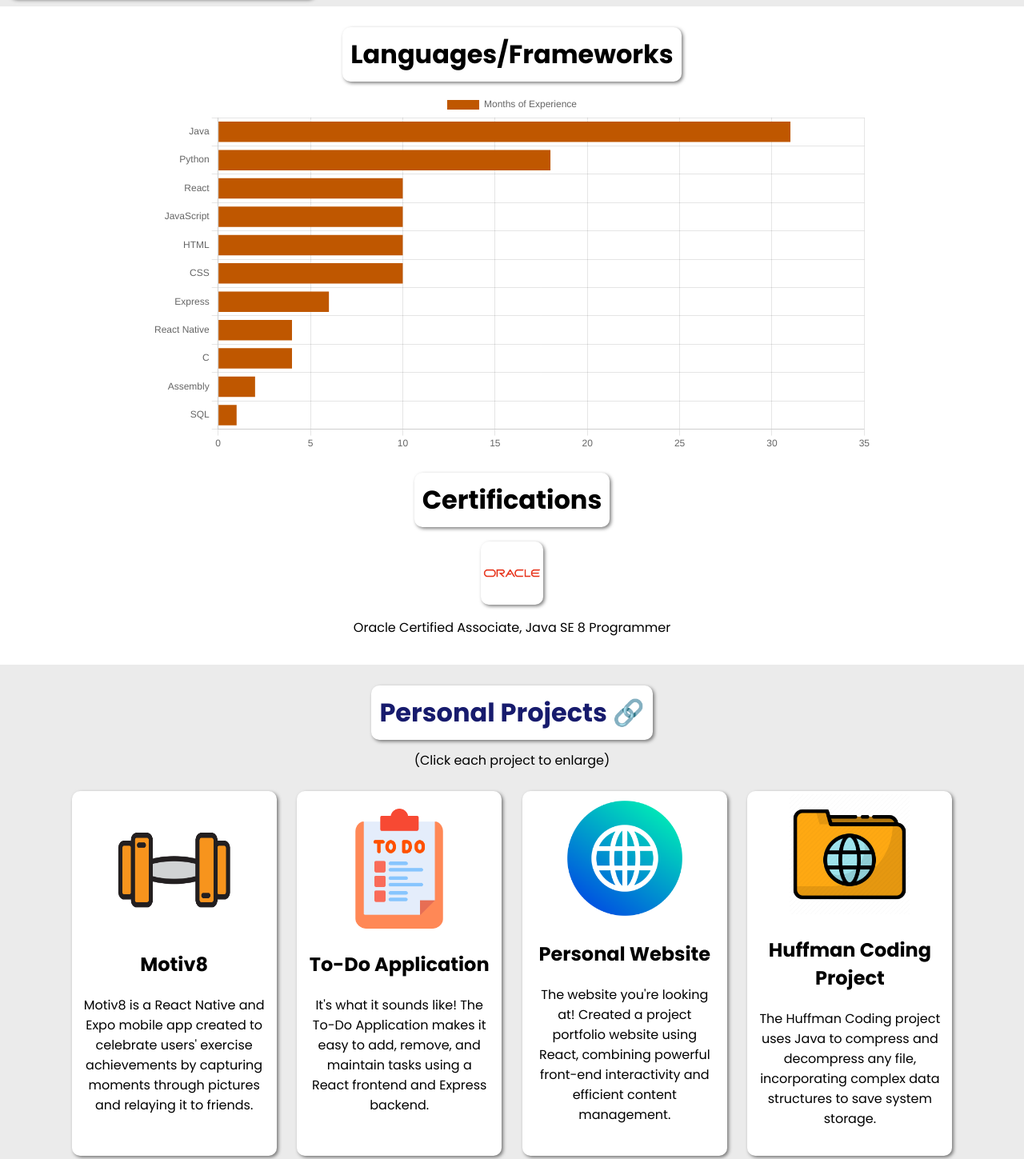
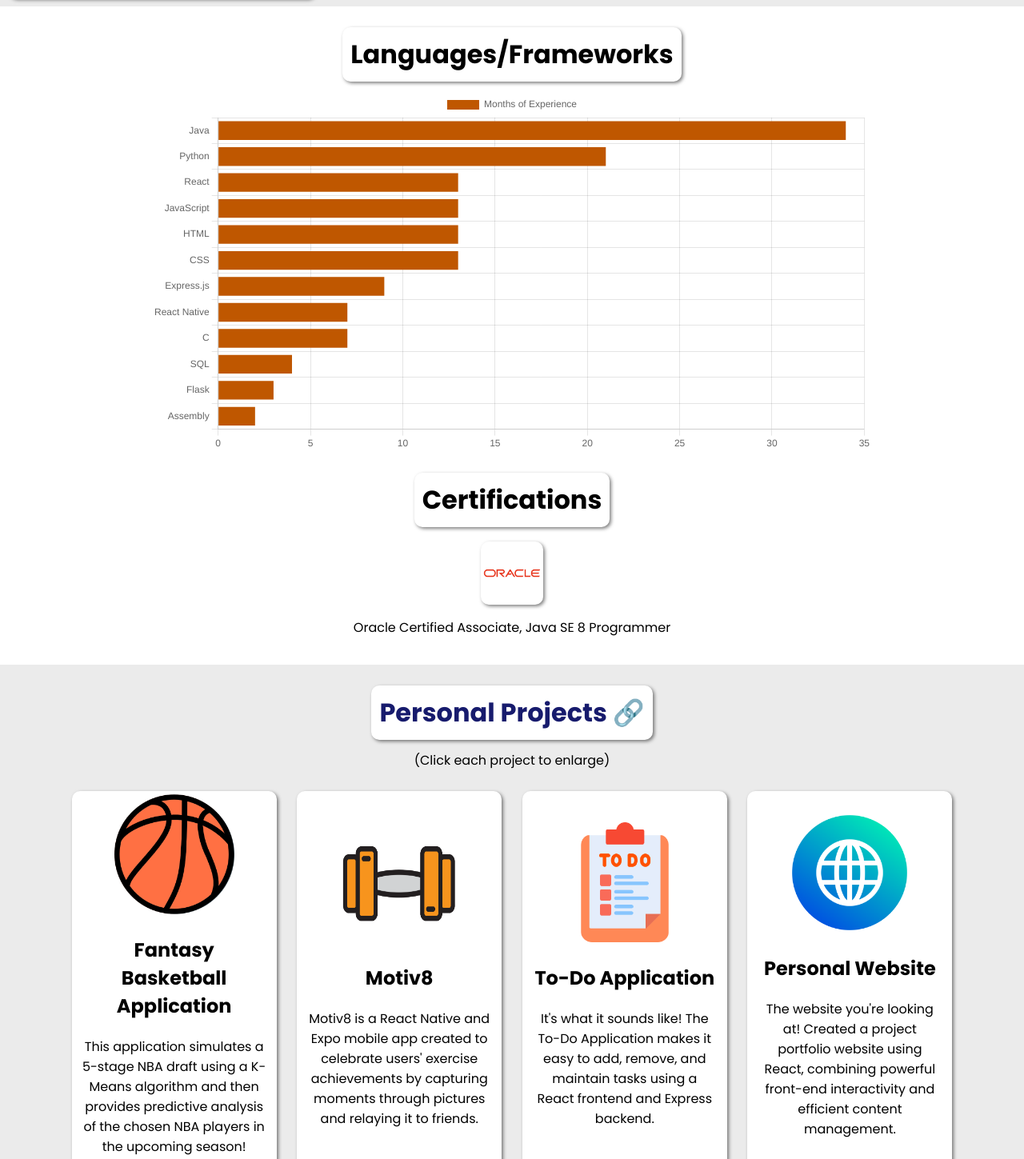
Before and after one commit to yashkukrecha/personalprojects, a React (Create React App) app in the folder personal-web/: page / in a window 1280 px wide. Shown: the part 541-1990 px from the top of the page at 80% size. Built offline with nearby package versions, Linux system fonts and the light colour scheme.

Commit message:
updated personal website

```diff
--- a/personal-web/src/Components/FullScreenComponent.js
+++ b/personal-web/src/Components/FullScreenComponent.js
@@ -8,6 +8,7 @@ export default function FullScreenComponent(props) {
     const pro = props.project.toLowerCase();
 
     const info = [
+        ["React", "Flask", "SQLAlchemy", "JavaScript", "Scikit Learn", "Pandas", "Seaborn"],
         ["React Native", "Expo Go", "Firebase", "JavaScript", "React Navigation", "Expo Camera/Image Integration"],
         ["React", "Firebase", "Express.js", "JavaScript", "Postman"],
         ["React", "JavaScript", "Chart.js"],
@@ -17,6 +18,7 @@ export default function FullScreenComponent(props) {
         ["Python", "TensorFlow", "Pandas", "NumPy"]];
 
     const data = [
+        "July 2024 - August 2024",
         "January 2024 - April 2024",
         "December 2023 - January 2024",
         "December 2023 - Present (Ongoing updates)",
--- a/personal-web/src/Components/Projects.js
+++ b/personal-web/src/Components/Projects.js
@@ -7,8 +7,9 @@ import {useState, useEffect} from 'react';
 
 export default function Projects() {
 
-    const list = ["Motiv8", "To-Do Application", "Personal Website","Huffman Coding Project","MediGuard","Brain Tumor Classification","Computer Price Estimator"];
-    const desc = ["Motiv8 is a React Native and Expo mobile app created to celebrate users' exercise achievements by capturing moments through pictures and relaying it to friends.",
+    const list = ["Fantasy Basketball Application", "Motiv8", "To-Do Application", "Personal Website","Huffman Coding Project","MediGuard","Brain Tumor Classification","Computer Price Estimator"];
+    const desc = ["This application simulates a 5-stage NBA draft using a K-Means algorithm and then provides predictive analysis of the chosen NBA players in the upcoming season!",
+                "Motiv8 is a React Native and Expo mobile app created to celebrate users' exercise achievements by capturing moments through pictures and relaying it to friends.",
                 "It's what it sounds like! The To-Do Application makes it easy to add, remove, and maintain tasks using a React frontend and Express backend.",
                 "The website you're looking at! Created a project portfolio website using React, combining powerful front-end interactivity and efficient content management.",
                 "The Huffman Coding project uses Java to compress and decompress any file, incorporating complex data structures to save system storage.",
--- a/personal-web/src/Components/Skills.js
+++ b/personal-web/src/Components/Skills.js
@@ -6,11 +6,11 @@ import BarChart from "./BarChart";
 export default function Skills() {
 
     const data = {
-        labels: ["Java", "Python", "React", "JavaScript", "HTML", "CSS", "Express", "React Native", "C", "Assembly", "SQL"],
+        labels: ["Java", "Python", "React", "JavaScript", "HTML", "CSS", "Express.js", "React Native", "C", "SQL", "Flask", "Assembly"],
         datasets: [
             {
               label: 'Months of Experience',
-              data: [31, 18, 10, 10, 10, 10, 6, 4, 4, 2, 1],
+              data: [34, 21, 13, 13, 13, 13, 9, 7, 7, 4, 3, 2],
               backgroundColor: "#BF5700",
             },
         ],
--- a/personal-web/src/index.js
+++ b/personal-web/src/index.js
@@ -1,8 +1,7 @@
 import React from 'react';
 import ReactDOM from 'react-dom/client';
-import './index.css';
+import './Styles/index.css';
 import App from './App';
-import reportWebVitals from './reportWebVitals';
 
 const root = ReactDOM.createRoot(document.getElementById('root'));
 root.render(
@@ -10,8 +9,3 @@ root.render(
     <App />
   </React.StrictMode>
 );
-
-// If you want to start measuring performance in your app, pass a function
-// to log results (for example: reportWebVitals(console.log))
-// or send to an analytics endpoint. Learn more: https://bit.ly/CRA-vitals
-reportWebVitals();
--- a/personal-web/src/reportWebVitals.js
+++ /dev/null
@@ -1,13 +0,0 @@
-const reportWebVitals = onPerfEntry => {
-  if (onPerfEntry && onPerfEntry instanceof Function) {
-    import('web-vitals').then(({ getCLS, getFID, getFCP, getLCP, getTTFB }) => {
-      getCLS(onPerfEntry);
-      getFID(onPerfEntry);
-      getFCP(onPerfEntry);
-      getLCP(onPerfEntry);
-      getTTFB(onPerfEntry);
-    });
-  }
-};
-
-export default reportWebVitals;
```
Also changed, not shown: personal-web/src/setupTests.js (deleted, +0 -5 lines), personal-web/src/Icons/fantasy basketball application.png (added), personal-web/src/Styles/index.css (renamed from personal-web/src/index.css), 1 other file (tests, documents, lock files or other folders).
